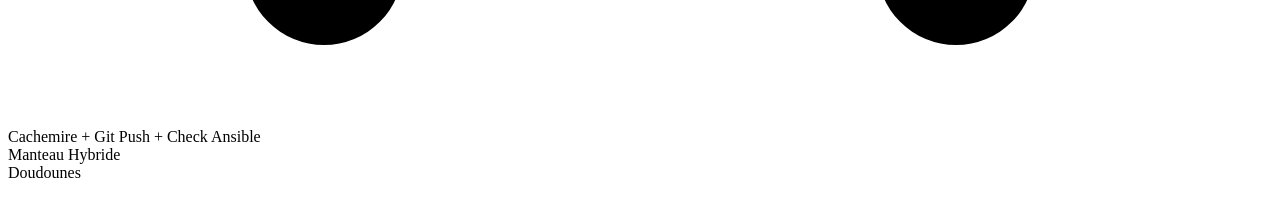
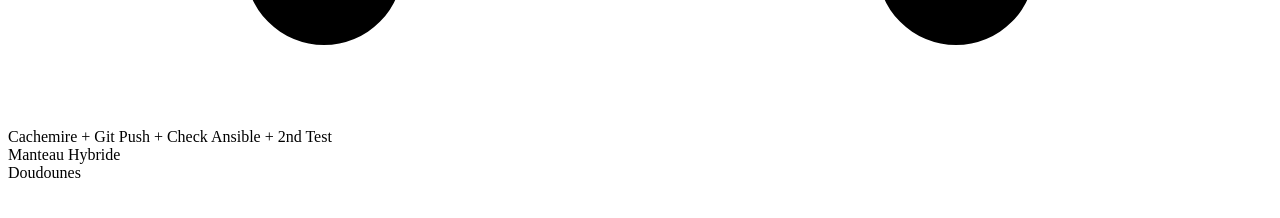
Before and after one commit to Dev02JL/my-awesome-projects, a Next.js app: page / in a window 1280 px wide. Shown: the part 4760-4978 px from the top of the page. Built offline with nearby package versions, Linux system fonts and the light colour scheme.

Commit message:
2nd Test

```diff
--- a/src/app/page.tsx
+++ b/src/app/page.tsx
@@ -8,7 +8,7 @@ export default function Home() {
       <div className="text-white">
         <Header/>
         <main className="snap-container">
-          <Background src="/background.jpg" title="Cachemire + Git Push + Check Ansible"/>
+          <Background src="/background.jpg" title="Cachemire + Git Push + Check Ansible + 2nd Test"/>
           <Background src="/hybrideground.jpg" title="Manteau Hybride"/>
           <Background src="/doudouneground.jpg" title="Doudounes"/>
         </main>
```
